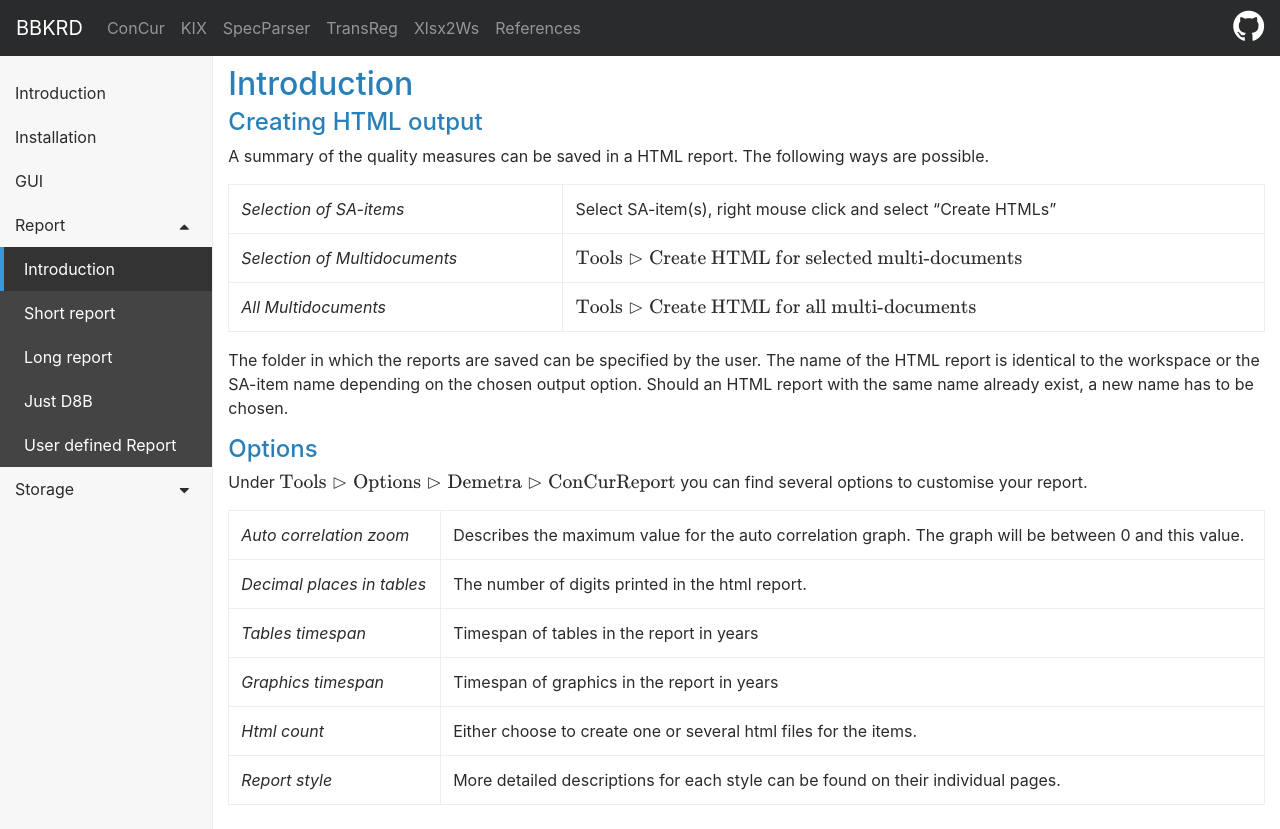
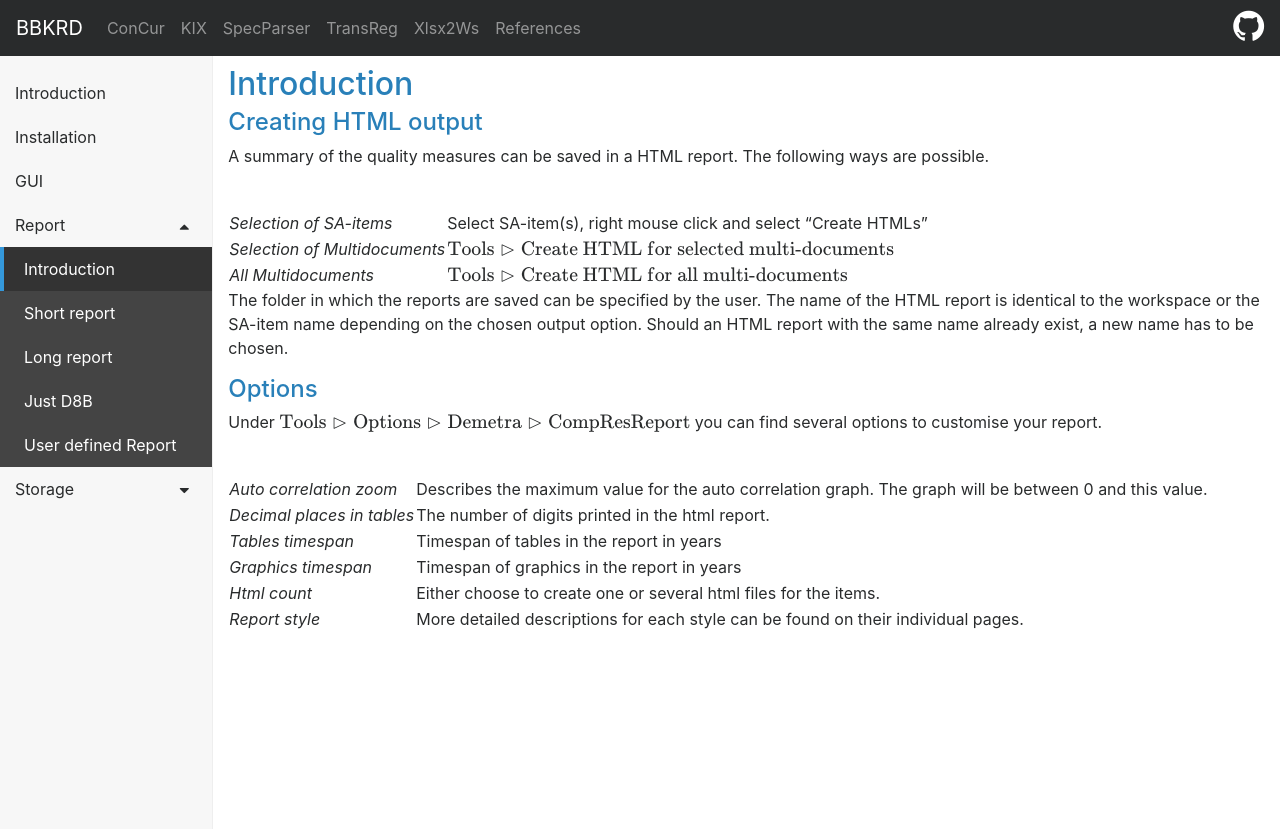
Before and after one commit to bbkrd/bbkrd.github.io, a Jekyll site: the page built from pages/concur/report/intro.md, in a window 1280 px wide. Shown: the top 829 px of the page. Built offline with Jekyll 4.4.1, drawn with Linux system fonts in a browser that asks for light colours; nearby versions of some CDN libraries; formulas are drawn with MathJax 3.

Commit message:
Update intro.md
Rename ConCur to CompRes

```diff
--- a/pages/concur/report/intro.md
+++ b/pages/concur/report/intro.md
@@ -1,8 +1,8 @@
 ---
 layout: left-menu
 title: Introduction
-tagline: user documentation for ConCur using GitHub Pages
-description: Introduction to ConCurReport
+tagline: user documentation for CompRes using GitHub Pages
+description: Introduction to CompResReport
 order: 10
 category: Report
 ---
@@ -11,9 +11,10 @@ category: Report
 
 A summary of the quality measures can be saved in a HTML report. The following ways are possible.
 
-{: .table .table-bordered}
+|||
+|---|---|
 | *Selection of SA-items* | Select SA-item(s), right mouse click and select "Create HTMLs"|
-| *Selection of Multidocuments*| $\text{Tools}  \rhd \text{Create HTML for selected multi-documents}$|
+| *Selection of Multidocuments*| $\text{Tools}  \rhd \text{Create HTML for selec}\text{ted multi-documents}$|
 | *All Multidocuments*| $\text{Tools}  \rhd \text{Create HTML for all multi-documents}$|
 
 
@@ -22,9 +23,10 @@ The folder in which the reports are saved can be specified by the user. The name
 
 #### Options
 
-Under $\text{Tools} \rhd \text{Options} \rhd \text{Demetra} \rhd \text{ConCurReport}$ you can find several options to customise your report.
+Under $\text{Tools} \rhd \text{Options} \rhd \text{Demetra} \rhd \text{CompResReport}$ you can find several options to customise your report.
 
-{: .table .table-bordered}
+|||
+|---|---|
 | *Auto correlation zoom* | Describes the maximum value for the auto correlation graph. The graph will be between 0 and this value. |
 | *Decimal places in tables* | The number of digits printed in the html report. |
 | *Tables timespan* | Timespan of tables in the report in years |
```
